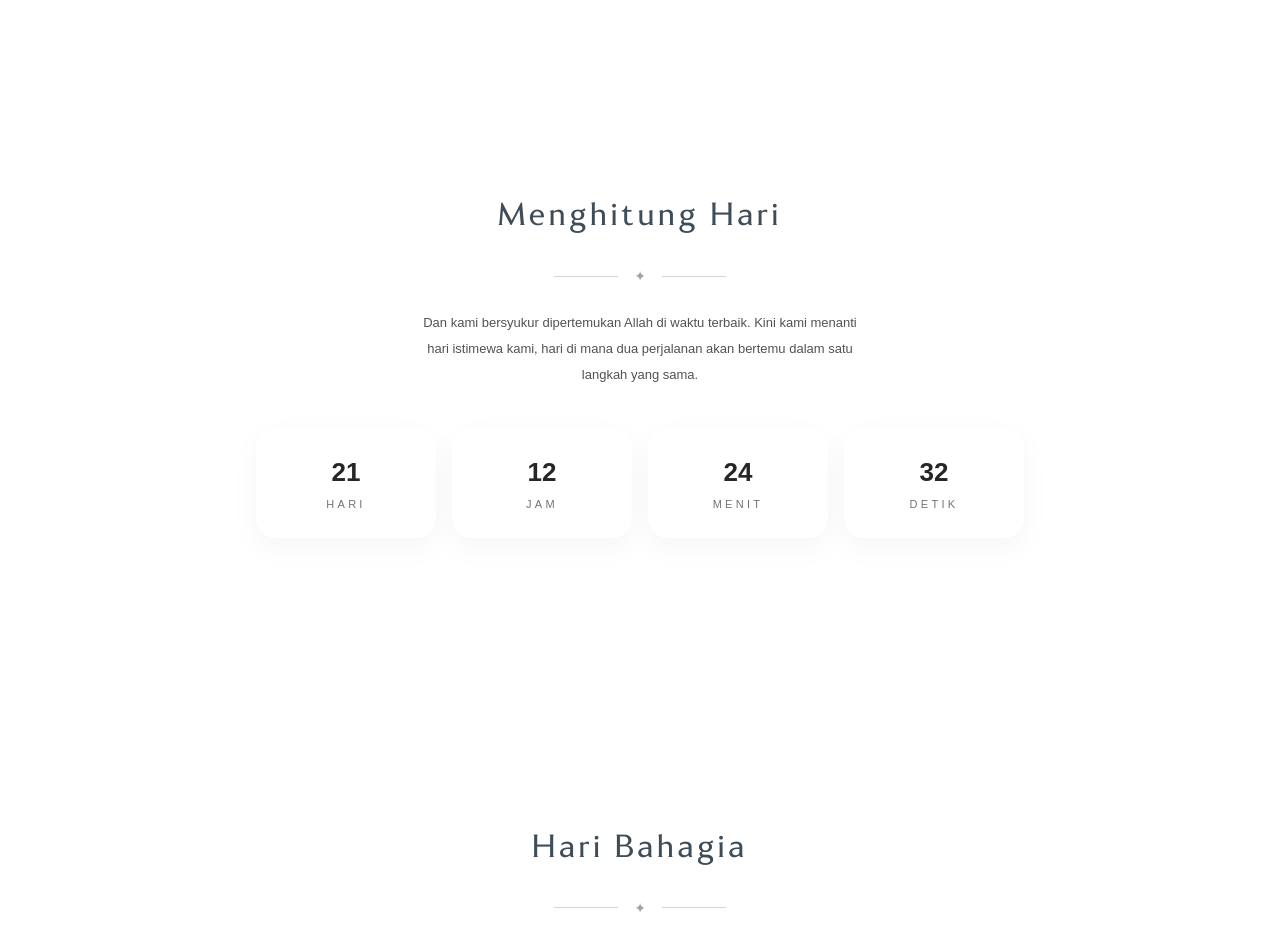
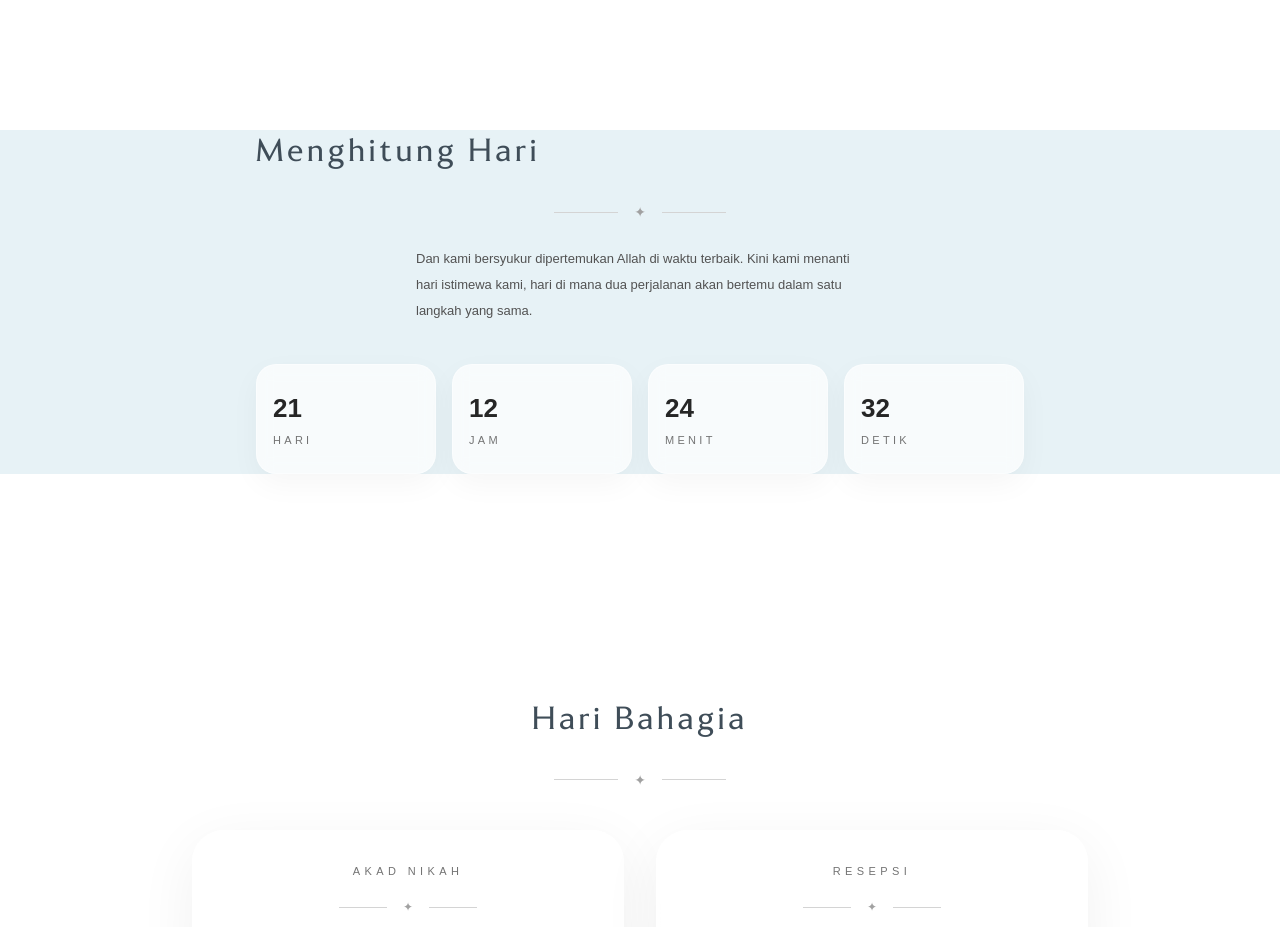
Before and after one commit to swakastudio/duajemari, a Next.js app: page /firoh-arofi/invitation in a window 1280 px wide. Shown: the part 2420-3347 px from the top of the page. Built offline with nearby package versions, Linux system fonts and the light colour scheme.

Commit message:
Update MenghitungHari.tsx

```diff
--- a/app/(wedding)/firoh-arofi/components/MenghitungHari.tsx
+++ b/app/(wedding)/firoh-arofi/components/MenghitungHari.tsx
@@ -56,7 +56,7 @@ return()=>clearInterval(timer)
 
 return(
 
-<section className="fade-up px-6 py-16 text-center">
+<section className="fade-up w-full bg-[#E7F2F6]">
 
 <div className="mx-auto max-w-3xl">
 
```
